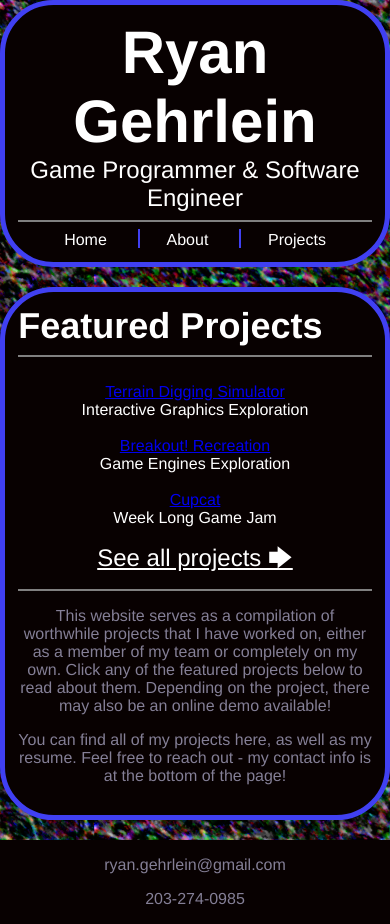
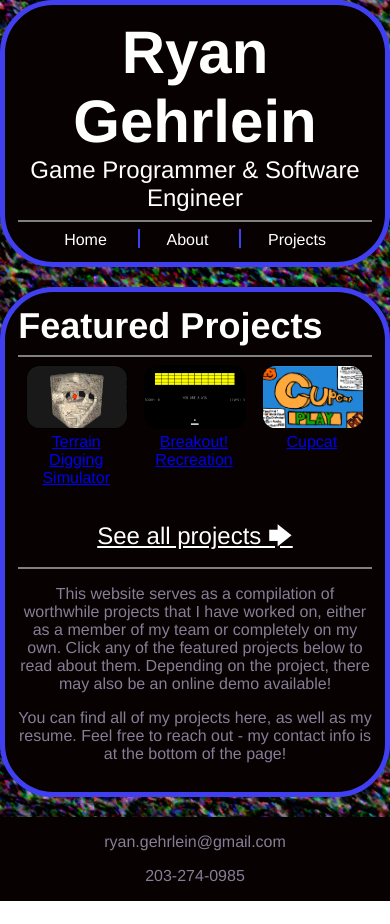
Before and after one commit to DThaiPome/dthaipome.github.io, a Vue app in the folder portfolio/: page /#/ in a window 390 px wide. After the commit the page ends 901 px from the top, so only its background shows below. Built offline with nearby package versions, Linux system fonts and the light colour scheme.

Commit message:
More mobile changes

```diff
--- a/portfolio/src/components/CommonBody.vue
+++ b/portfolio/src/components/CommonBody.vue
@@ -20,7 +20,7 @@
         }
     }
 
-    @media only screen and (max-width: 600px) {
+    @media only screen and (max-width: 760px) {
         padding: 0;
     }
 </style>
--- a/portfolio/src/components/projects/ProjectDetailsBody.less
+++ b/portfolio/src/components/projects/ProjectDetailsBody.less
@@ -12,7 +12,7 @@
 
 .details-body-image {
     width: 100%;
-    max-width: 600px;
+    max-width: 760px;
     margin: 10pt;
 }
 
--- a/portfolio/src/components/projects/ProjectPanels.vue
+++ b/portfolio/src/components/projects/ProjectPanels.vue
@@ -3,9 +3,9 @@
         <div class="panel" v-for="panel in panels" :key="panel.id">
             <router-link :to="`/projects/${panel.id}`">
                 <img class="project-img" :src="panel.imgSrc" v-fix-footer-on-load /> <br>
-                <a v-text="panel.title" />
+                <a class="project-label" v-text="panel.title" />
             </router-link> <br>
-            <div v-text="panel.blurb" />
+            <div class="project-label project-blurb" v-text="panel.blurb" />
         </div>
     </div>
 </template>
@@ -42,12 +42,20 @@ export default {
     .panel {
         margin: auto;
         margin-bottom: 30pt;
+        margin-top: 0;
         text-align: center;
     }
 
+    .project-label {
+        display: block;
+        width: 325px;
+    }
+
     .project-img {
-        width: 375px;
-        height: 250px;
+        width: 325px;
+        height: 200px;
+        border-radius: 30pt;
+        border: 1pt solid black;
     }
 
     #projects-container {
@@ -55,19 +63,24 @@ export default {
         flex-wrap: wrap;
     }
 
-    @media only screen and (max-width: 600px) {
+    @media only screen and (max-width: 760px) {
         .project-img {
-            visibility: hidden;
-            width: 0;
-            height: 0;
+            width: 100px;
+            height: 61.538px;
+            border-radius: 10pt;
         }
 
-        #projects-container {
-            display: block;
+        .project-label {
+            width: 100px;
         }
 
         .panel {
             margin-bottom: 0;
         }
+
+        .project-blurb {
+            visibility: hidden;
+            height: 0;
+        }
     }
 </style>
--- a/portfolio/src/views/AboutPage.vue
+++ b/portfolio/src/views/AboutPage.vue
@@ -1,10 +1,10 @@
 <template>
     <common-body class="about-container">
+        <div class="about-image">
+            <img :src="aboutImage" v-fix-footer-on-load />
+        </div>
         <div class="about-text">
             <p v-for="(block, index) in aboutParagraphs" :key="index" v-text="block" />
-        </div>
-        <div class="about-image">
-            <img :src="aboutImage" v-fix-footer-on-load />
         </div>
     </common-body>
 </template>
@@ -37,14 +37,6 @@ export default {
 <style lang="less" scoped>
     @import '../assets/style/colors';
 
-    .about-container {
-        display: flex;
-
-        div {
-            margin: 20pt;
-        }
-    }
-
     .about-text {
         color: @TEXT-COLOR-2;
         font-size: 16pt;
@@ -52,20 +44,23 @@ export default {
     }
 
     .about-image {
-        width: 2000pt;
+        width: 300pt;
+        margin: auto;
     }
 
     .about-image img {
         width: 100%;
+        border-radius: 30pt;
+        border: 1pt solid black;
     }
 
-    @media only screen and (max-width: 600px) {
-        .about-container {
-            display: block;
+    @media only screen and (max-width: 760px) {
+        .about-container div {
+            margin: 0;
+        }
 
-            div {
-                margin: 0;
-            }
+        .about-text {
+            font-size: 12pt;
         }
 
         .about-image {
--- a/portfolio/src/views/HomePage.vue
+++ b/portfolio/src/views/HomePage.vue
@@ -74,7 +74,7 @@ export default {
         margin: auto;
     }
 
-    @media only screen and (max-width: 600px) {
+    @media only screen and (max-width: 760px) {
         .home-text-container {
             width: 100%;
             font-size: 12pt;
```
